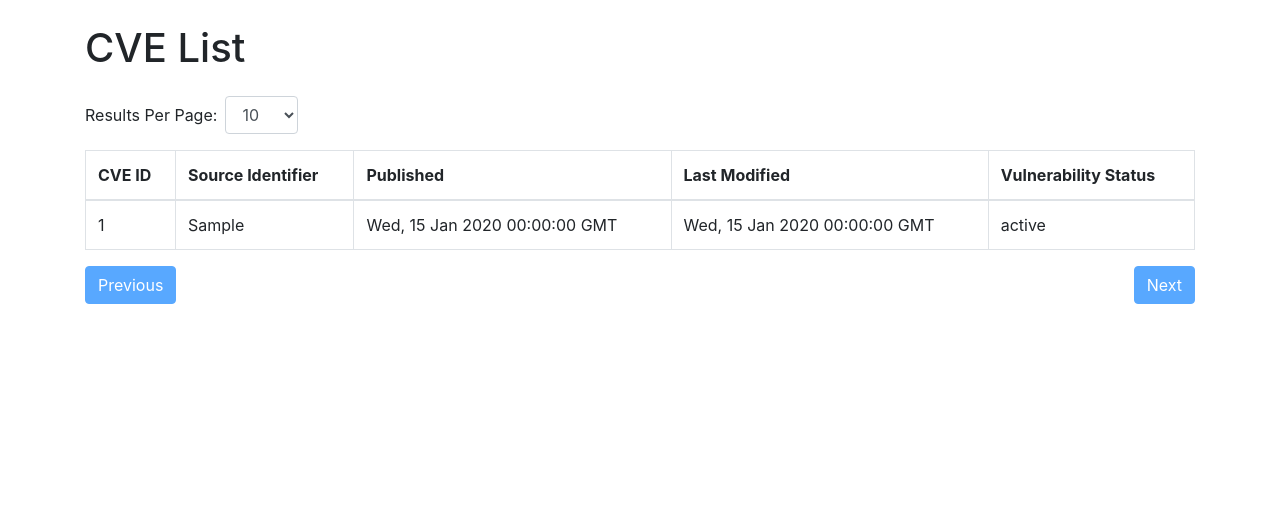
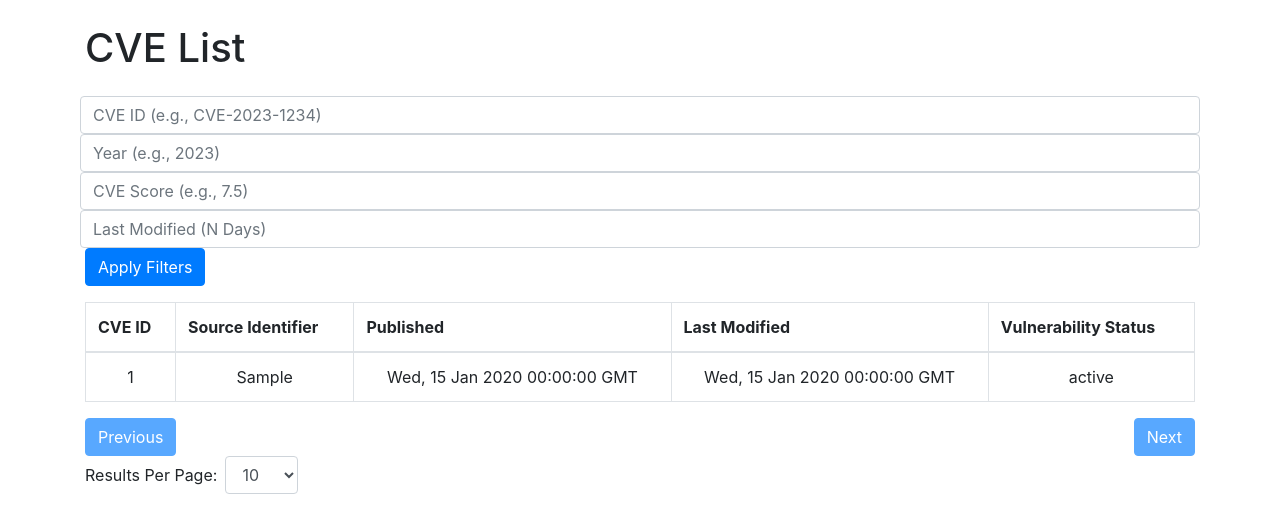
Before and after one commit to Hitesh040603/Securin_Assignment, a Flask app: page /cve/list in a window 1280 px wide. Shown: the top 526 px of the page. Run offline with Flask 3, Linux system fonts and the light colour scheme; tables that the repository leaves empty or names only in its code hold one stand-in row (values such as "Sample post"); parts of the project's set-up code (start-up, migrations or seed data) failed here and were passed over; some libraries are stand-ins or nearby versions.

Commit message:
added filtering

```diff
--- a/app.py
+++ b/app.py
@@ -179,13 +179,32 @@ def list_cves():
     results_per_page = int(request.args.get('resultsPerPage', 10))
     page = int(request.args.get('page', 1))
     offset = (page - 1) * results_per_page
-    cves = CVE.query.offset(offset).limit(results_per_page).all()
-    total_records = CVE.query.count()
+
+    query = CVE.query
+
+    # Apply filters
+    if request.args.get('cve_id'):
+        query = query.filter(CVE.cve_id.like(f"%{request.args['cve_id']}%"))
+
+    if request.args.get('year'):
+        query = query.filter(db.extract('year', CVE.published) == int(request.args['year']))
+
+    if request.args.get('score'):
+        query = query.filter(CVE.cvss_score >= float(request.args['score']))
+
+    if request.args.get('days'):
+        from datetime import datetime, timedelta
+        days_ago = datetime.utcnow() - timedelta(days=int(request.args['days']))
+        query = query.filter(CVE.last_modified >= days_ago)
+
+    total_records = query.count()
+    cves = query.offset(offset).limit(results_per_page).all()
 
     return jsonify({
         'totalRecords': total_records,
         'cves': [cve.as_dict() for cve in cves]
     })
+
 
 @app.route('/cves/<cve_id>', methods=['GET'])
 def get_cve_details(cve_id):
--- a/create_cve_tables.sql
+++ b/create_cve_tables.sql
@@ -14,7 +14,7 @@ CREATE TABLE IF NOT EXISTS CVE (
 );
 
 -- Create the CVEDescription table
-CREATE TABLE IF NOT EXISTS CVEDescription (
+CREATE TABLE IF NOT EXISTS CVE_Description (
     id INT AUTO_INCREMENT PRIMARY KEY,
     cve_id VARCHAR(255),
     lang VARCHAR(10) NOT NULL,
@@ -23,7 +23,7 @@ CREATE TABLE IF NOT EXISTS CVEDescription (
 );
 
 -- Create the CVEReference table
-CREATE TABLE IF NOT EXISTS CVEReference (
+CREATE TABLE IF NOT EXISTS CVE_Reference (
     id INT AUTO_INCREMENT PRIMARY KEY,
     cve_id VARCHAR(255),
     url VARCHAR(255) NOT NULL,
@@ -31,7 +31,7 @@ CREATE TABLE IF NOT EXISTS CVEReference (
 );
 
 -- Create the CVEWeakness table
-CREATE TABLE IF NOT EXISTS CVEWeakness (
+CREATE TABLE IF NOT EXISTS CVE_Weakness (
     id INT AUTO_INCREMENT PRIMARY KEY,
     cve_id VARCHAR(255),
     description TEXT NOT NULL,
--- a/templates/index.html
+++ b/templates/index.html
@@ -12,16 +12,27 @@
 <body>
     <div class="container">
         <h1 class="my-4">CVE List</h1>
-        <div class="form-inline mb-3">
-            <label for="resultsPerPage" class="mr-2">Results Per Page:</label>
-            <select id="resultsPerPage" class="form-control">
-                <option value="10">10</option>
-                <option value="50">50</option>
-                <option value="100">100</option>
-            </select>
+
+        <!-- Filters -->
+        <div class="form-row mb-3" >
+
+                <input type="text" id="cveIdFilter" class="form-control" placeholder="CVE ID (e.g., CVE-2023-1234)">
+
+
+                <input type="number" id="yearFilter" class="form-control" placeholder="Year (e.g., 2023)">
+
+                <input type="number" id="scoreFilter" class="form-control" placeholder="CVE Score (e.g., 7.5)">
+
+                <input type="number" id="daysFilter" class="form-control" placeholder="Last Modified (N Days)">
+
+            <div class="col">
+                <button id="applyFilters" class="btn btn-primary">Apply Filters</button>
+            </div>
         </div>
 
-        <table class="table table-bordered" border="1" width="100%">
+
+
+        <table class="table table-bordered" border="1" width="100%" >
             <thead>
                 <tr>
                     <th>CVE ID</th>
@@ -31,14 +42,23 @@
                     <th>Vulnerability Status</th>
                 </tr>
             </thead>
-            <tbody id="cveList">
-                <!-- CVE rows will be dynamically inserted here -->
-            </tbody>
+            <tbody align="center" id="cveList" ></tbody>
         </table>
+
 
         <div class="d-flex justify-content-between">
             <button id="prevButton" class="btn btn-primary" onclick="changePage(currentPage - 1)" disabled>Previous</button>
             <button id="nextButton" class="btn btn-primary" onclick="changePage(currentPage + 1)">Next</button>
+        </div>
+
+
+        <div class="form-inline mb-3">
+            <label for="resultsPerPage" class="mr-2">Results Per Page:</label>
+            <select id="resultsPerPage" class="form-control">
+                <option value="10">10</option>
+                <option value="50">50</option>
+                <option value="100">100</option>
+            </select>
         </div>
     </div>
 
@@ -48,33 +68,39 @@
         let totalPages = 1;
 
         function fetchCVEs() {
-            $.get(`/cves/list?resultsPerPage=${resultsPerPage}&page=${currentPage}`, function(data) {
+            let filters = {
+                cve_id: $('#cveIdFilter').val(),
+                year: $('#yearFilter').val(),
+                score: $('#scoreFilter').val(),
+                days: $('#daysFilter').val(),
+                resultsPerPage: resultsPerPage,
+                page: currentPage
+            };
+
+            $.get('/cves/list', filters, function(data) {
                 const cveList = $('#cveList');
                 cveList.empty();
 
-                // Append CVE rows
                 data.cves.forEach(cve => {
-                    const cveRow = `<tr onclick="window.location='/cves/${cve.cve_id}'">
-                        <td>${cve.cve_id}</td>
-                        <td>${cve.source_identifier}</td>
-                        <td>${cve.published}</td>
-                        <td>${cve.last_modified}</td>
-                        <td>${cve.vuln_status}</td>
-                    </tr>`;
-                    cveList.append(cveRow);
+                    cveList.append(`
+                        <tr onclick="window.location='/cves/${cve.cve_id}'">
+                            <td>${cve.cve_id}</td>
+                            <td>${cve.source_identifier}</td>
+                            <td>${cve.published}</td>
+                            <td>${cve.last_modified}</td>
+                            <td>${cve.vuln_status}</td>
+                        </tr>
+                    `);
                 });
 
-                // Update total pages
                 totalPages = Math.ceil(data.totalRecords / resultsPerPage);
-
-                // Enable or disable buttons
                 $('#prevButton').prop('disabled', currentPage === 1);
                 $('#nextButton').prop('disabled', currentPage === totalPages);
             });
         }
 
         function changePage(page) {
-            if (page < 1 || page > totalPages) return;  // Ensure valid page
+            if (page < 1 || page > totalPages) return;
             currentPage = page;
             fetchCVEs();
         }
@@ -83,10 +109,11 @@
             resultsPerPage = $('#resultsPerPage').val();
             $('#resultsPerPage').change(function() {
                 resultsPerPage = $(this).val();
-                currentPage = 1;  // Reset to first page when results per page changes
+                currentPage = 1;
                 fetchCVEs();
             });
 
+            $('#applyFilters').click(fetchCVEs);
             fetchCVEs();
         });
     </script>
```
